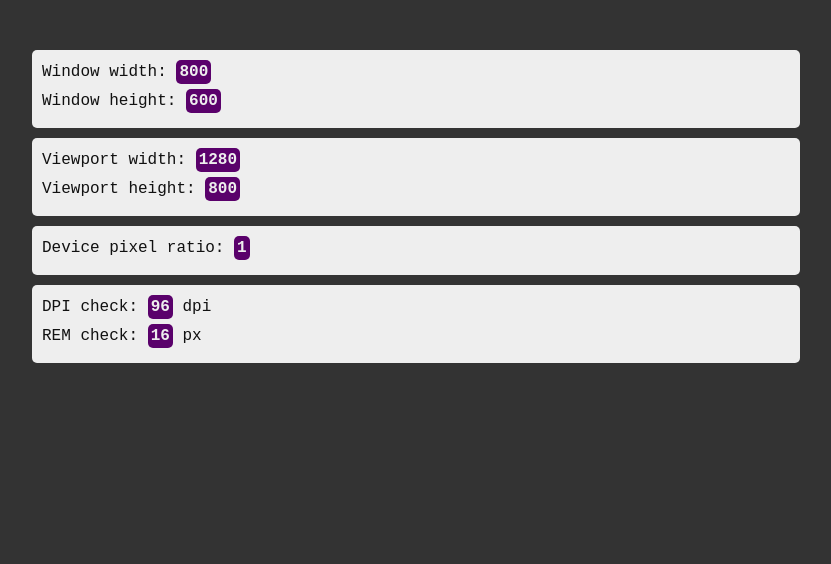
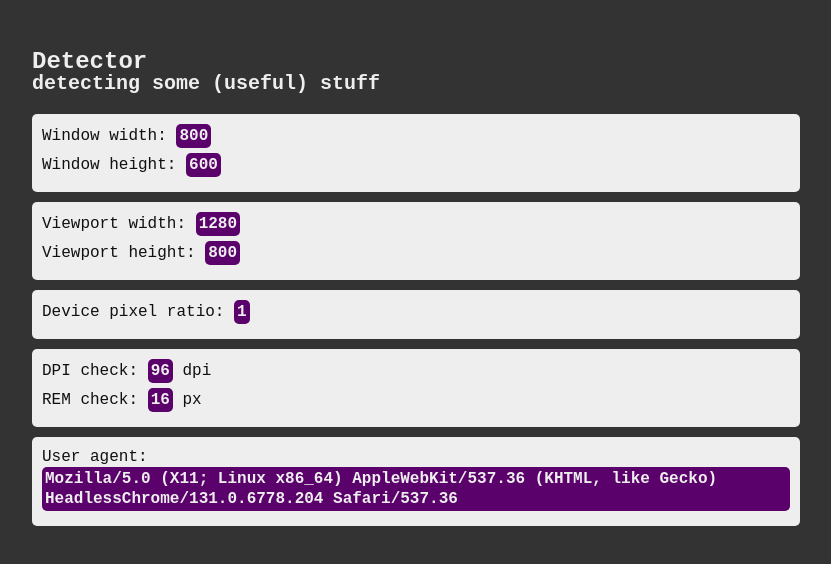
Before and after one commit to vlad-saling/detector, a plain HTML site: page index.html in a window 1280 px wide. Shown: the whole page, without its empty margins (224-1055 px from the left). Drawn offline with Linux system fonts and the light colour scheme.

Commit message:
adding user agent string detection

```diff
--- a/assets/css/style.scss
+++ b/assets/css/style.scss
@@ -9,6 +9,11 @@ body {
 	color: #eee;
 	font-family: monospace;
 	font-size: 16px;
+}
+
+
+.header {
+	margin-bottom: 20px;
 }
 
 .row {
--- a/assets/js/jquery-detector.js
+++ b/assets/js/jquery-detector.js
@@ -21,4 +21,7 @@ var emheight = $("#em--value span").height();
 $("#em--value").html(emheight);
 
 
+//user agent
+$('#user-agent').html(navigator.userAgent);
+
 });
--- a/index.html
+++ b/index.html
@@ -27,11 +27,13 @@
 <body>
 
   <div class="container fixed">
-    <header>
+    <header class="header">
+      <h1 class="heading mega">Detector</h1>
+      <h2 class="heading kilo">detecting some (useful) stuff</h2>
 
     </header>
+
     <div class="main" role="main">
-
 
       <div class="row">
         <p>Window width: <span class="value" id="width">0</span></p>
@@ -45,18 +47,23 @@
 
       <div class="row">
         <p>Device pixel ratio: <span class="value" id="dpr">0</span></p>
+      </div>
 
-        </div>
       <div class="row">
         <p><span class="dpi">DPI check: <span class="value" id="dpi--value"></span> dpi</span></p>
         <p><span class="em">REM check: <span class="value" id="em--value"></span> px</span></p>
+      </div>
 
+      <div class="row">
+        <p>User agent: <span class="value" id="user-agent">0</span></p>
       </div>
 
     </div><!--! end of .main -->
+
   <footer>
 
   </footer>
+
 </div> <!--! end of .container -->
 
 
```
Also changed, not shown: assets/css/style.css. Lines whose indentation alone changed are shown as unchanged.
